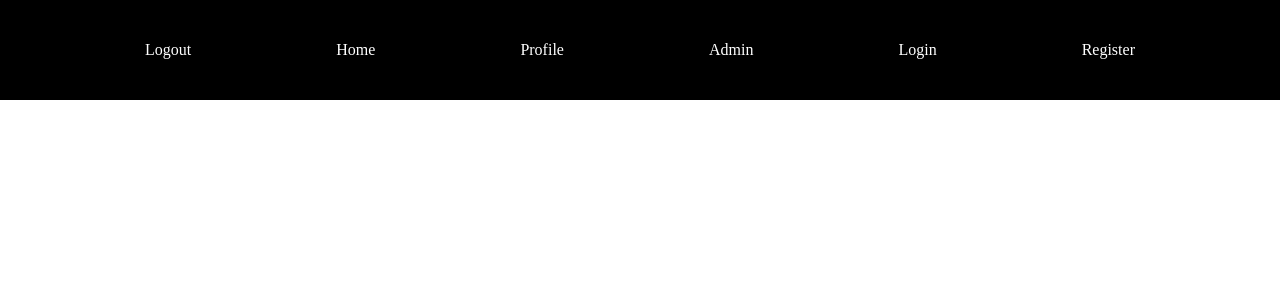
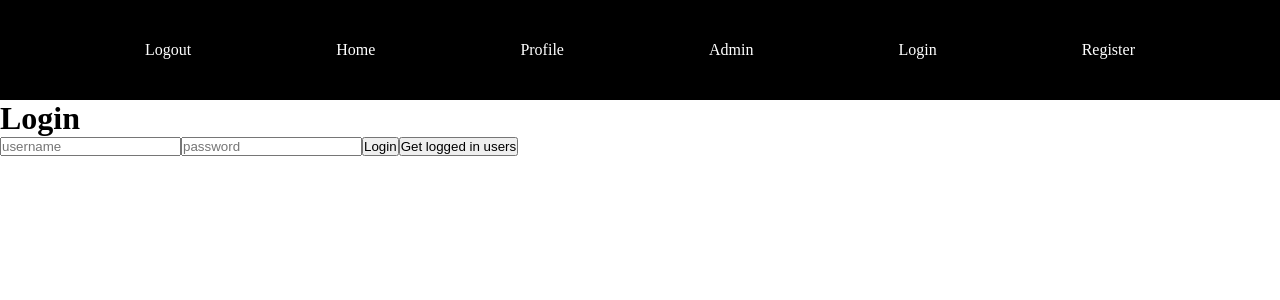
Before and after one commit to Chen-Stefan/authentication, a React (Create React App) app in the folder client/: page /login in a window 1280 px wide. Shown: the top 300 px of the page. Built offline with nearby package versions, Linux system fonts and the light colour scheme.

Commit message:
Implement login function inside Login page

```diff
--- a/client/src/pages/Login.tsx
+++ b/client/src/pages/Login.tsx
@@ -1,9 +1,36 @@
-import React from 'react'
+import axios from 'axios'
+import React, { useState } from 'react'
 
 export default function Login() {
+  const [username, setUsername] = useState<string>('')
+  const [password, setPassword] = useState<string>('')
+
+  const login = () => {
+    axios.post('http://localhost:5000/login', {
+      username,
+      password
+    }, {
+      withCredentials: true
+    }).then(res => {
+      console.log(res.data)
+    })
+  }
+
+  const getUser = () => {
+    axios.get('http://localhost:5000/user', {
+      withCredentials: true
+    }).then(res => {
+      console.log(res.data)
+    })
+  }
+
   return (
     <div>
-
+      <h1>Login</h1>
+      <input type="text" placeholder='username' onChange={e => setUsername(e.target.value)}/>
+      <input type="text" placeholder='password' onChange={e => setPassword(e.target.value)}/>
+      <button onClick={login}>Login</button>
+      <button>Get logged in users</button>
     </div>
   )
 }
```
Also changed, not shown: 1 other file (tests, documents, lock files or other folders).
